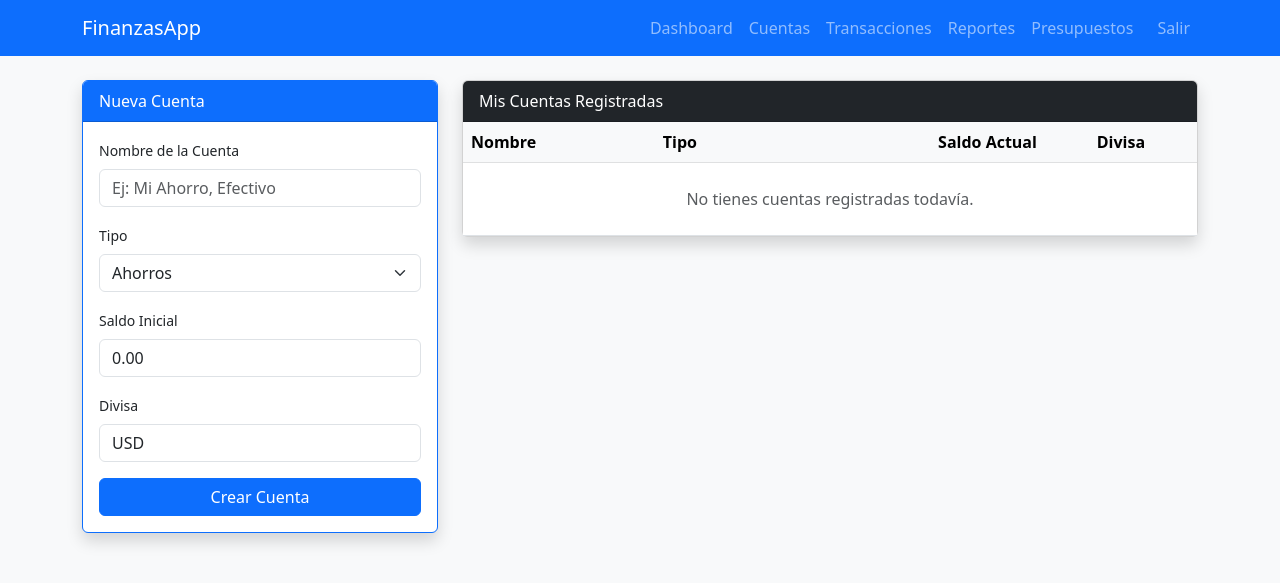
After one commit to rafapolo22/FinanzasApp, a Flask app: page /cuentas in a window 1280 px wide. The commit adds this page. Shown: the top 583 px of the page. Run offline with Flask 3, Linux system fonts and the light colour scheme; the visitor is signed in with stand-in values (Sample User, id 1); data that the repository does not hold is empty.

Commit message:
Fix: selectores con categorias por defecto y gestion de cuentas web

```diff
--- a/app.py
+++ b/app.py
@@ -76,18 +76,23 @@ def dashboard():
         return redirect(url_for('login'))
 
     uid = session['usuario_id']
-    mis_cuentas = cuentas.listar_cuentas(uid)
-    ultimas_transacciones = transacciones.listar_transacciones(uid)[:5]
-    alertas = presupuestos.verificar_alertas(uid)
+    mis_cuentas = cuentas.listar_cuentas(uid) or []
+    ultimas_transacciones = transacciones.listar_transacciones(uid) or []
+    ultimas_transacciones = ultimas_transacciones[:5]
+    alertas = presupuestos.verificar_alertas(uid) or []
 
-    # Obtener categorías para un posible formulario rápido
+    # Obtener categorías globales y del usuario
     try:
         with ConexionDB() as conexion:
             cursor = conexion.cursor(dictionary=True)
-            cursor.execute("SELECT * FROM categorias WHERE usuario_id IS NULL OR usuario_id = %s", (uid,))
+            cursor.execute("SELECT * FROM categorias WHERE usuario_id IS NULL OR usuario_id = %s ORDER BY nombre", (uid,))
             categorias = cursor.fetchall()
-    except:
+    except Exception as e:
+        print(f"Error al obtener categorías: {e}")
         categorias = []
+
+    if not mis_cuentas:
+        flash('¡Bienvenido! Empieza creando una cuenta para registrar tus movimientos.', 'info')
 
     return render_template('dashboard.html',
                            cuentas=mis_cuentas,
@@ -103,22 +108,27 @@ def gestion_transacciones():
 
     uid = session['usuario_id']
     if request.method == 'POST':
-        cuenta_id = request.form['cuenta_id']
-        cat_id = request.form['categoria_id']
-        monto = float(request.form['monto'])
-        tipo = request.form['tipo']
-        fecha = request.form['fecha']
-        desc = request.form['descripcion']
-        transacciones.agregar_transaccion(cuenta_id, cat_id, monto, tipo, fecha, desc)
-        flash('Transacción agregada', 'success')
+        try:
+            cuenta_id = request.form['cuenta_id']
+            cat_id = request.form['categoria_id']
+            monto = float(request.form['monto'])
+            tipo = request.form['tipo']
+            fecha = request.form['fecha']
+            desc = request.form['descripcion']
+            if transacciones.agregar_transaccion(cuenta_id, cat_id, monto, tipo, fecha, desc):
+                flash('Transacción agregada con éxito', 'success')
+            else:
+                flash('Error al procesar la transacción', 'danger')
+        except Exception as e:
+            flash(f'Error en los datos: {e}', 'warning')
 
-    lista = transacciones.listar_transacciones(uid)
-    mis_cuentas = cuentas.listar_cuentas(uid)
-    # Categorías (podrían listarse desde un módulo, aquí usaremos una lista simple o consulta rápida)
+    lista = transacciones.listar_transacciones(uid) or []
+    mis_cuentas = cuentas.listar_cuentas(uid) or []
+
     try:
         with ConexionDB() as conexion:
             cursor = conexion.cursor(dictionary=True)
-            cursor.execute("SELECT * FROM categorias WHERE usuario_id IS NULL OR usuario_id = %s", (uid,))
+            cursor.execute("SELECT * FROM categorias WHERE usuario_id IS NULL OR usuario_id = %s ORDER BY nombre", (uid,))
             categorias = cursor.fetchall()
     except:
         categorias = []
@@ -164,6 +174,25 @@ def gestion_presupuestos():
 
     return render_template('presupuestos.html', presupuestos=lista, categorias=categorias)
 
+@app.route('/cuentas', methods=['GET', 'POST'])
+def gestion_cuentas():
+    if 'usuario_id' not in session:
+        return redirect(url_for('login'))
+
+    uid = session['usuario_id']
+    if request.method == 'POST':
+        nombre = request.form['nombre']
+        tipo = request.form['tipo']
+        saldo_ini = float(request.form['saldo_inicial'])
+        divisa = request.form.get('divisa', 'USD')
+        if cuentas.crear_cuenta(uid, nombre, tipo, saldo_ini, divisa):
+            flash(f'Cuenta "{nombre}" creada con éxito', 'success')
+        else:
+            flash('Error al crear la cuenta', 'danger')
+
+    mis_cuentas = cuentas.listar_cuentas(uid) or []
+    return render_template('cuentas.html', cuentas=mis_cuentas)
+
 if __name__ == '__main__':
     inicializar_db()
     app.run(debug=True)
--- /dev/null
+++ b/templates/cuentas.html
@@ -0,0 +1,69 @@
+{% extends "layout.html" %}
+{% block content %}
+<div class="row">
+    <div class="col-md-4">
+        <div class="card shadow mb-4 border-primary">
+            <div class="card-header bg-primary text-white">Nueva Cuenta</div>
+            <div class="card-body">
+                <form method="POST">
+                    <div class="mb-3">
+                        <label class="form-label small">Nombre de la Cuenta</label>
+                        <input type="text" name="nombre" class="form-control" required placeholder="Ej: Mi Ahorro, Efectivo">
+                    </div>
+                    <div class="mb-3">
+                        <label class="form-label small">Tipo</label>
+                        <select name="tipo" class="form-select" required>
+                            <option value="Ahorros">Ahorros</option>
+                            <option value="Corriente">Corriente</option>
+                            <option value="Efectivo">Efectivo</option>
+                            <option value="Tarjeta de Crédito">Tarjeta de Crédito</option>
+                        </select>
+                    </div>
+                    <div class="mb-3">
+                        <label class="form-label small">Saldo Inicial</label>
+                        <input type="number" step="0.01" name="saldo_inicial" class="form-control" required value="0.00">
+                    </div>
+                    <div class="mb-3">
+                        <label class="form-label small">Divisa</label>
+                        <input type="text" name="divisa" class="form-control" value="USD" maxlength="3">
+                    </div>
+                    <button type="submit" class="btn btn-primary w-100">Crear Cuenta</button>
+                </form>
+            </div>
+        </div>
+    </div>
+    <div class="col-md-8">
+        <div class="card shadow">
+            <div class="card-header bg-dark text-white">Mis Cuentas Registradas</div>
+            <div class="card-body p-0">
+                <table class="table table-hover mb-0">
+                    <thead class="table-light">
+                        <tr>
+                            <th>Nombre</th>
+                            <th>Tipo</th>
+                            <th class="text-end">Saldo Actual</th>
+                            <th class="text-center">Divisa</th>
+                        </tr>
+                    </thead>
+                    <tbody>
+                        {% if cuentas %}
+                            {% for c in cuentas %}
+                            <tr>
+                                <td>{{ c.nombre }}</td>
+                                <td>{{ c.tipo }}</td>
+                                <td class="text-end fw-bold">{{ c.saldo_actual }}</td>
+                                <td class="text-center">{{ c.divisa }}</td>
+                            </tr>
+                            {% endfor %}
+                        {% else %}
+                            <tr>
+                                <td colspan="4" class="text-center text-muted py-4">No tienes cuentas registradas todavía.</td>
+                            </tr>
+                        {% endif %}
+                    </tbody>
+                </table>
+            </div>
+        </div>
+    </div>
+</div>
+{% endblock %}
--- a/templates/layout.html
+++ b/templates/layout.html
@@ -17,6 +17,7 @@
                 <ul class="navbar-nav ms-auto">
                     {% if session.usuario_id %}
                     <li class="nav-item"><a class="nav-link" href="{{ url_for('dashboard') }}">Dashboard</a></li>
+                    <li class="nav-item"><a class="nav-link" href="{{ url_for('gestion_cuentas') }}">Cuentas</a></li>
                     <li class="nav-item"><a class="nav-link" href="{{ url_for('gestion_transacciones') }}">Transacciones</a></li>
                     <li class="nav-item"><a class="nav-link" href="{{ url_for('gestion_reportes') }}">Reportes</a></li>
                     <li class="nav-item"><a class="nav-link" href="{{ url_for('gestion_presupuestos') }}">Presupuestos</a></li>
```
Also changed, not shown: database/schema.sql (+6 -1 lines).
